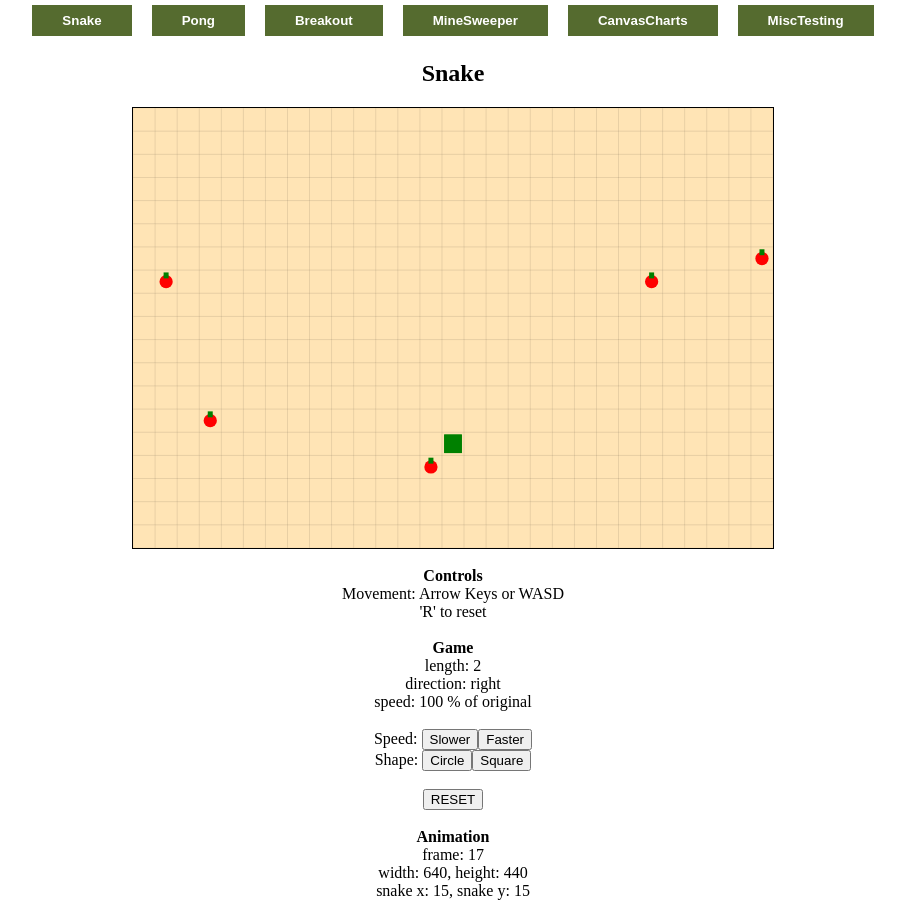
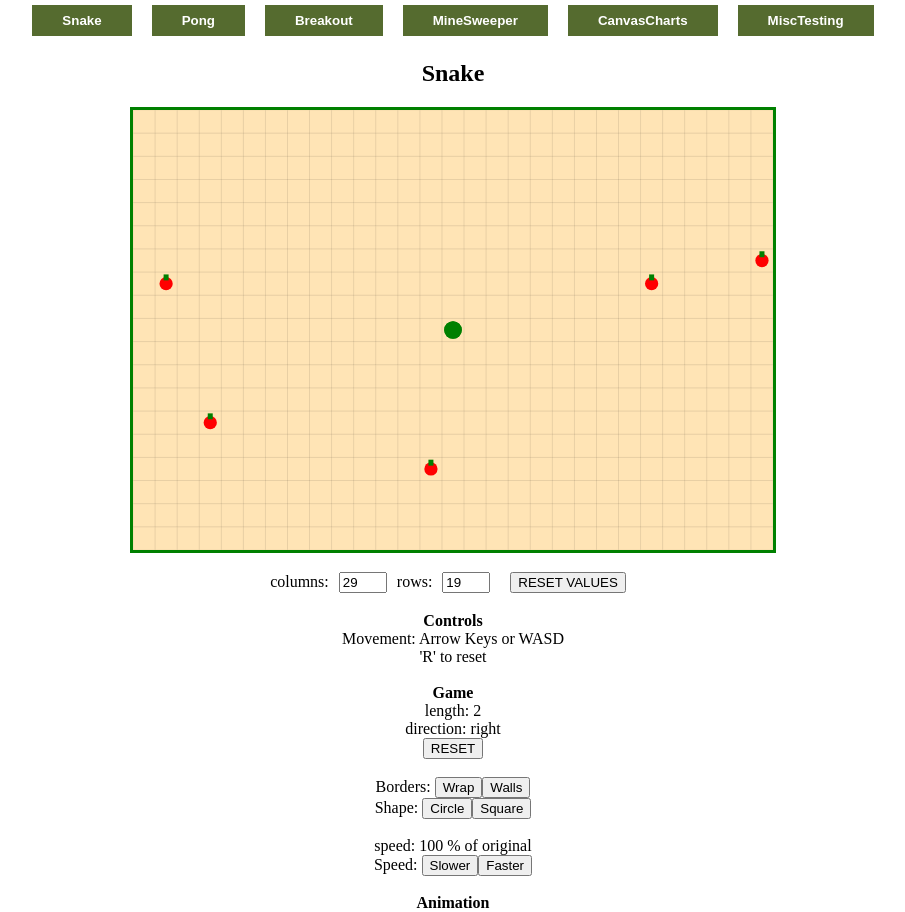
Before and after one commit to apoyhonen/base, a Vue app: page / in a window 1280 px wide. Shown: the top 912 px of the page, without its empty margins (187-1092 px from the left). Built offline with nearby package versions, Linux system fonts and the light colour scheme.

Commit message:
snake stop animation if not loaded in DOM; implement borders wrap/walls option

```diff
--- a/src/apps/SnakeApp.vue
+++ b/src/apps/SnakeApp.vue
@@ -1,8 +1,17 @@
 <template>
   <h2>Snake</h2>
-  <canvas id="snakeCanvas" width="400" height="300"></canvas>
+  <canvas id="snakeCanvas" :class="isWrapBorders ? 'green-border' : 'red-border'" width="400" height="300"></canvas>
   <div>
     <br>
+    <label for="colsAmount">columns:</label>
+    <input id="colsAmount" type="number" class="controls-input" v-model="gridCols" />
+    <label for="rowsAmount">rows:</label>
+    <input id="rowsAmount" type="number" class="controls-input" v-model="gridRows" />
+    <button class="controls-button"  @click="resetValues">
+      RESET VALUES
+    </button>
+    <br><br>
+
     <p>
       <b>Controls</b>
     </p>
@@ -14,37 +23,33 @@
     </p>
     <br>
 
-    <b>Game</b><br>
+    <b>Game</b>
+    <br>
     <p>length: {{ snakeLength }} </p>
     <p>direction: {{ snakeDirection }}</p>
-    <p>speed: {{ animationSpeedPercent }} % of original</p>
-    <br>
-    Speed:
-    <button @click="animationSpeedPercent += 20">Slower</button>
-    <button @click="animationSpeedPercent -= 20">Faster</button>
+    <button @click="resetGame">RESET</button>
+    <br><br>
+
+    Borders:
+    <button @click="isWrapBorders = true">Wrap</button>
+    <button @click="isWrapBorders = false">Walls</button>
     <br>
     Shape:
     <button @click="isCircleSnake = true;">Circle</button>
     <button @click="isCircleSnake = false;">Square</button>
     <br><br>
-    <button @click="resetGame">RESET</button>
+
+    <p>speed: {{ animationSpeedPercent }} % of original</p>
+    Speed:
+    <button @click="animationSpeedPercent += 20">Slower</button>
+    <button @click="animationSpeedPercent -= 20">Faster</button>
     <br><br>
 
     <b>Animation</b><br>
     <p>frame: {{ frameCount }}</p>
     <p>width: {{ canvas ? canvas.width : 0 }}, height: {{ canvas ? canvas.height : 0 }}</p>
     <p>snake x: {{ snakeCol }}, snake y: {{ snakeRow }}</p>
-    <br>
     <button @click="isRunning = !isRunning">START / STOP</button>
-    <br><br>
-
-    <label for="colsAmount">columns:</label>
-    <input id="colsAmount" type="number" class="controls-input" v-model="gridCols" />
-    <label for="rowsAmount">rows:</label>
-    <input id="rowsAmount" type="number" class="controls-input" v-model="gridRows" />
-    <button class="controls-button"  @click="resetValues">
-      RESET VALUES
-    </button>
   </div>
 </template>
 
@@ -95,8 +100,14 @@ const defaultCols = 29;
 const defaultRows = 19;
 const gridCols = ref(defaultCols);
 const gridRows = ref(defaultRows);
+let isWrapBorders = true;
 
 function draw() {
+  if (!isAppActive()) {
+    stopAnimation();
+    return;
+  }
+
   frameCount.value++;
 
   clear();
@@ -105,6 +116,8 @@ function draw() {
   if (isSnakeMoving) {
     if (isHorizontal) snakeCol += horizontalDirection;
     else snakeRow += verticalDirection;
+
+    if (isWrapBorders) wrapSnake();
 
     addSnakeTile(snakeCol, snakeRow);
   }
@@ -121,17 +134,15 @@ function clear() {
 }
 
 function checkLimits() {
-  let newCol = snakeCol;
-  let newRow = snakeRow;
-  if (isHorizontal) {
-    newCol = snakeCol + horizontalDirection;
-    if (newCol < 1 || newCol > gridCols.value) gameOver();
-  } else {
-    newRow = snakeRow + verticalDirection;
-    if (newRow < 1 || newRow > gridRows.value) gameOver();
-  }
+  let newCol = snakeCol + (isHorizontal ? horizontalDirection : 0);
+  let newRow = snakeRow + (!isHorizontal ? verticalDirection : 0);
 
-  if (isSnakeTile(newCol, newRow)) gameOver();
+  if (isSnakeTile(newCol, newRow) || (!isWrapBorders && isOutOfBounds(newCol, newRow)))
+    gameOver();
+}
+
+function isOutOfBounds(col, row) {
+  return col < 1 || col > gridCols.value || row < 1 || row > gridRows.value;
 }
 
 function drawFieldLines() {
@@ -189,7 +200,7 @@ let verticalDirection = 1;
 let snakeLength = 3;
 let isSnakeMoving = false;
 let isHorizontal = true;
-let isCircleSnake = false;
+let isCircleSnake = true;
 
 const snakeDirection = computed(() => {
   if (isHorizontal) {
@@ -232,7 +243,7 @@ function drawSnake() {
 
 function resetSnake() {
   snakeCol = Math.ceil(gridCols.value / 2);
-  snakeRow = Math.ceil(gridCols.value / 2);
+  snakeRow = Math.ceil(gridRows.value / 2);
   horizontalDirection = 1;
   verticalDirection = 1;
   isHorizontal = true;
@@ -254,6 +265,13 @@ function addSnakeTile(col, row) {
 
 function isSnakeTile(targetCol, targetRow) {
   return snakeTiles.filter(snakeTile => snakeTile.col === targetCol && snakeTile.row === targetRow).length > 0;
+}
+
+function wrapSnake() {
+  if (snakeCol < 1) snakeCol = gridCols.value;
+  if (snakeCol > gridCols.value) snakeCol = 1;
+  if (snakeRow < 1) snakeRow = gridRows.value;
+  if (snakeRow > gridRows.value) snakeRow = 1;
 }
 
 // goals
@@ -408,7 +426,12 @@ canvas {
   background: moccasin;
   display: block;
   margin: 0 auto;
-  border: 1px solid black;
+}
+.green-border {
+  border: 3px solid green;
+}
+.red-border {
+  border: 3px solid red;
 }
 .controls-button,
 .controls-input {
```
